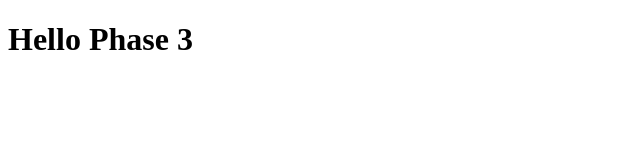
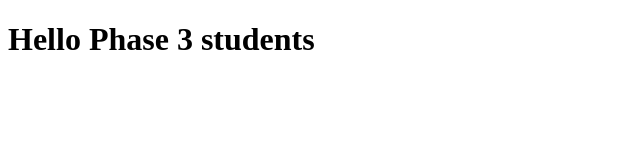
Before and after one commit to shampltech/Muhammed, a plain HTML site: page index.html in a window 1280 px wide. Shown: the whole page, without its empty margins (0-640 px from the left). Drawn offline with Linux system fonts and the light colour scheme.

Commit message:
changed html index.html

```diff
--- a/index.html
+++ b/index.html
@@ -6,6 +6,6 @@
     <title>Github exercise</title>
 </head>
 <body>
-    <h1>Hello Phase 3</h1>
+    <h1>Hello Phase 3 students</h1>
 </body>
 </html>
```
